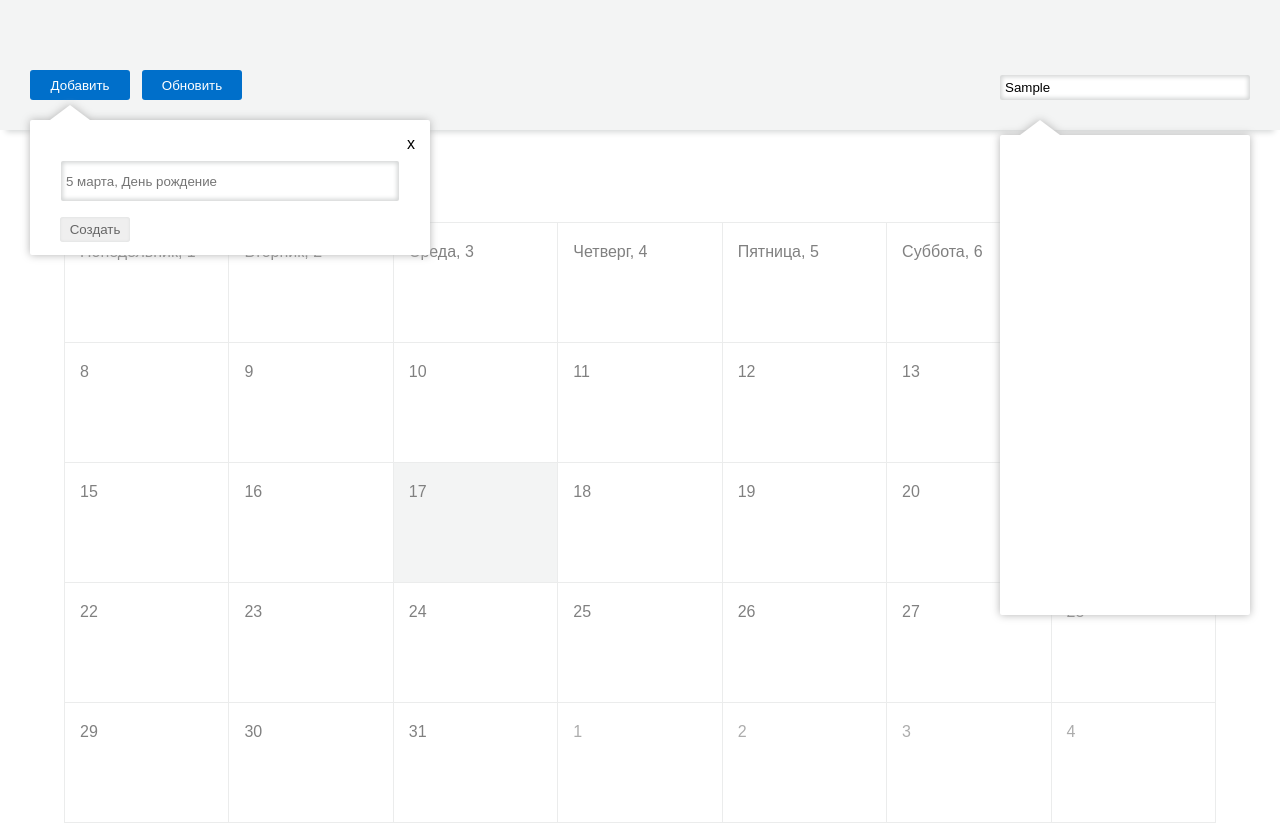
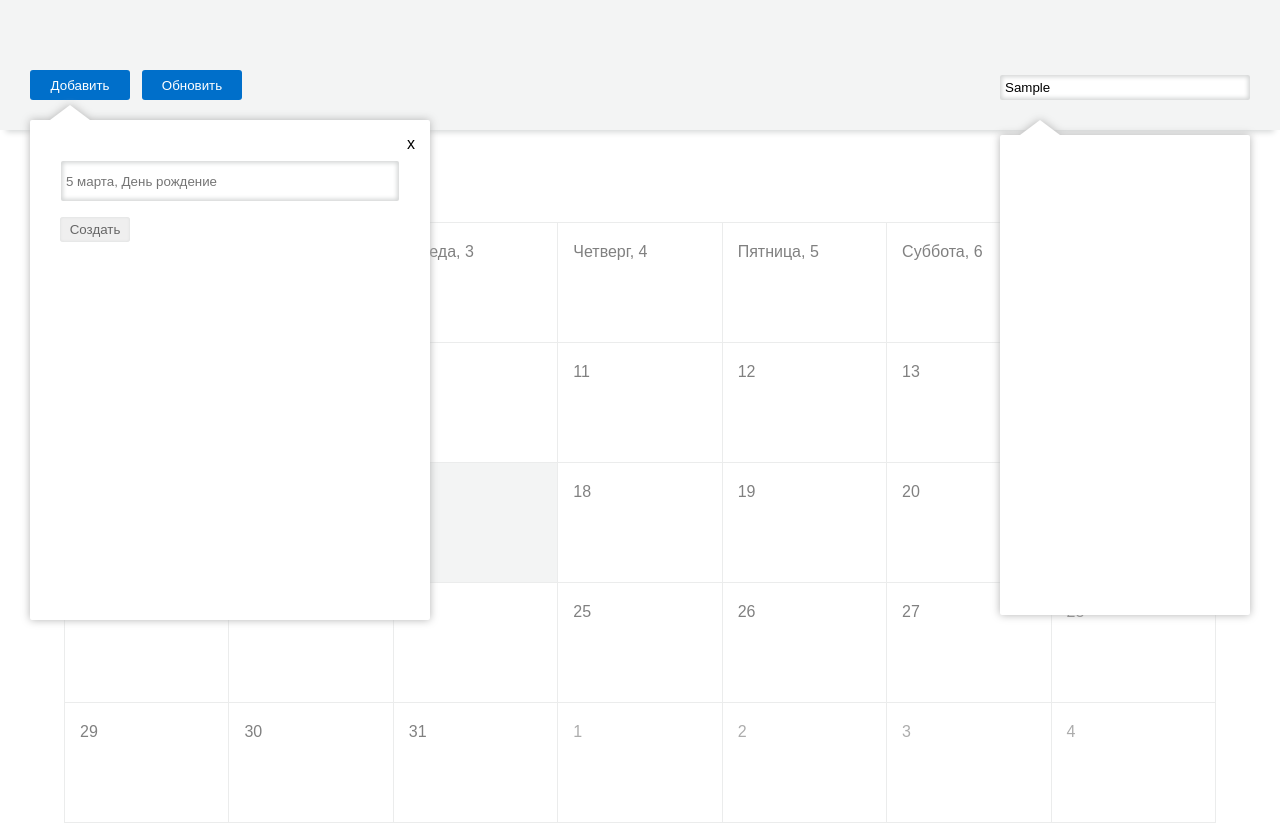
Before and after one commit to Loori-R/calendar, a website built with webpack: page src/public/index.html in a window 1280 px wide. Both pictures are taken after typing "Sample" into the empty fields and a click on the button "Добавить". Built offline with nearby package versions, Linux system fonts and the light colour scheme.

Commit message:
fix: add check size window and form

```diff
--- a/src/app/events/inputs.js
+++ b/src/app/events/inputs.js
@@ -56,10 +56,29 @@ class CreateInputs {
     const conainer = document.createElement("div");
     conainer.id = "form_event";
     conainer.classList.add(classname);
+
+    const clientHeight = document.documentElement.clientHeight;
+    const clientWidth = document.documentElement.clientWidth;
+    const width = 400;
+    const height = 500;
+    const posX = right + width;
+    const posY = top + height;
+    const differenceX = posX - clientWidth;
+    const differenceY = posY - clientHeight;
+
+    if (posX > clientWidth) {
+      right = right - differenceX;
+    }
+    if (posY > clientHeight) {
+      top = top - differenceY;
+    }
+
     conainer.style.cssText = `
-    top:${top}px;
-    left:${right}px;
-    `;
+      width: ${width}px;
+      height: ${height}px;
+      top:${top}px;
+      left:${right}px;`;
+
     return conainer;
   }
 
--- a/src/app/styles.css
+++ b/src/app/styles.css
@@ -91,8 +91,6 @@ td.has_event {
 
 .event_form {
   position: absolute;
-  width: 400px;
-  height: 500px;
   display: flex;
   flex-direction: column;
   align-items: center;
```
